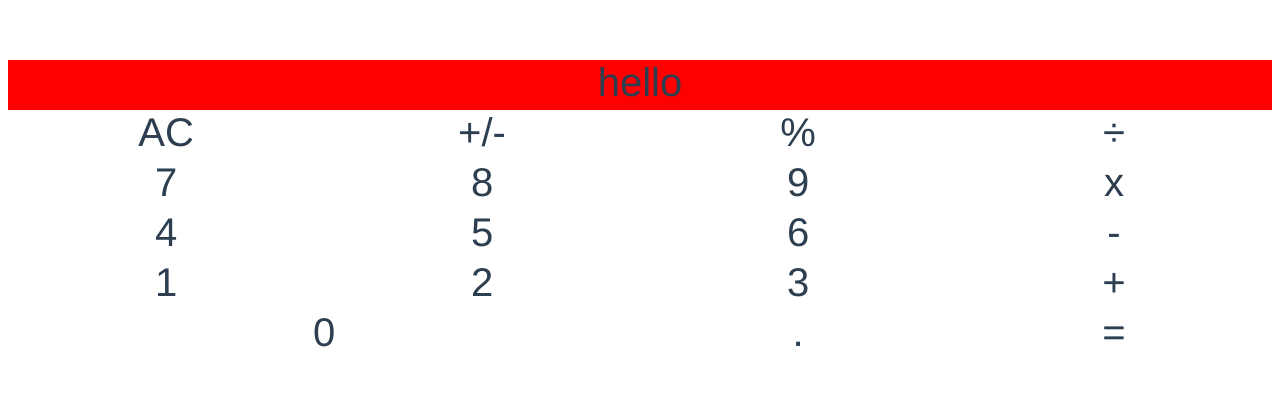
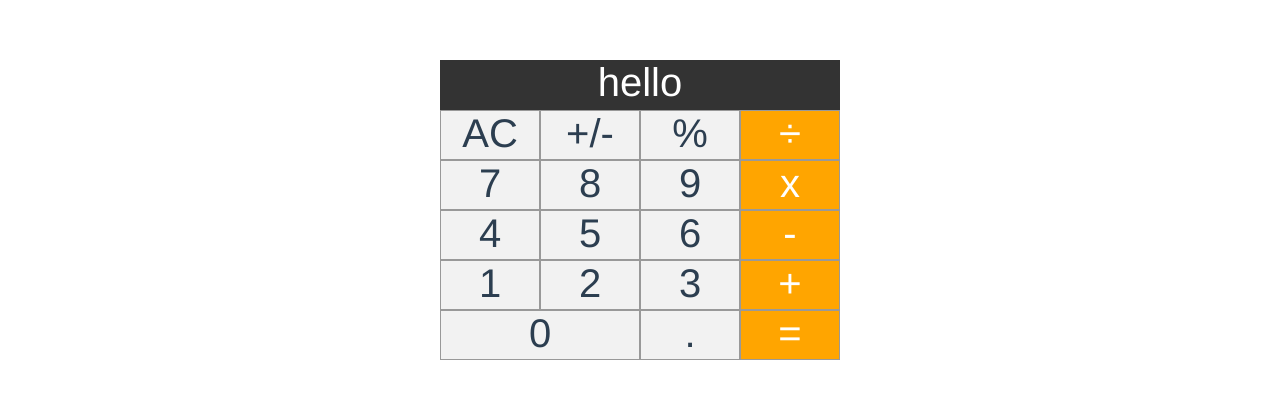
Before and after one commit to radek-winiecki/calculator, a Vue app: page / in a window 1280 px wide. Shown: the top 398 px of the page. Built offline with nearby package versions, Linux system fonts and the light colour scheme.

Commit message:
add some CSS styles for the buttons

```diff
--- a/src/components/Calculator.vue
+++ b/src/components/Calculator.vue
@@ -1,25 +1,25 @@
 <template>
   <div class="calculator">
     <div class="display">hello</div>
-    <div>AC</div>
-    <div>+/-</div>
-    <div>%</div>
-    <div>÷</div>
-    <div>7</div>
-    <div>8</div>
-    <div>9</div>
-    <div>x</div>
-    <div>4</div>
-    <div>5</div>
-    <div>6</div>
-    <div>-</div>
-    <div>1</div>
-    <div>2</div>
-    <div>3</div>
-    <div>+</div>
-    <div class="zero">0</div>
-    <div>.</div>
-    <div>=</div>
+    <div class="btn">AC</div>
+    <div class="btn">+/-</div>
+    <div class="btn">%</div>
+    <div class="btn operator">÷</div>
+    <div class="btn">7</div>
+    <div class="btn">8</div>
+    <div class="btn">9</div>
+    <div class="btn operator">x</div>
+    <div class="btn">4</div>
+    <div class="btn">5</div>
+    <div class="btn">6</div>
+    <div class="btn operator">-</div>
+    <div class="btn">1</div>
+    <div class="btn">2</div>
+    <div class="btn">3</div>
+    <div class="btn operator">+</div>
+    <div class="btn zero">0</div>
+    <div class="btn">.</div>
+    <div class="btn operator">=</div>
   </div>
 </template>
 
@@ -32,6 +32,8 @@ export default {
 <style scoped>
 
 .calculator {
+  width: 400px;
+  margin: 0 auto;
   font-size: 40px;
   display: grid;
   grid-template-columns: repeat(4, 1fr);
@@ -40,11 +42,22 @@ export default {
 
 .display {
   grid-column: 1/5;
-  background-color: red;
+  background-color: #333;
+  color: white;
 }
 
 .zero {
   grid-column: 1/3;
 }
 
+.btn {
+  background-color: #f2f2f2;
+  border: 1px solid #999;
+}
+
+.operator {
+  background-color: orange;
+  color: white;
+}
+
 </style>
```
